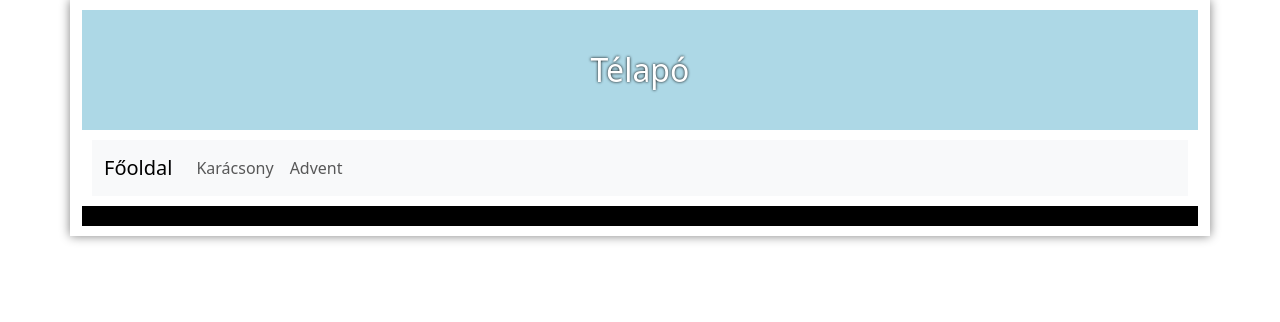
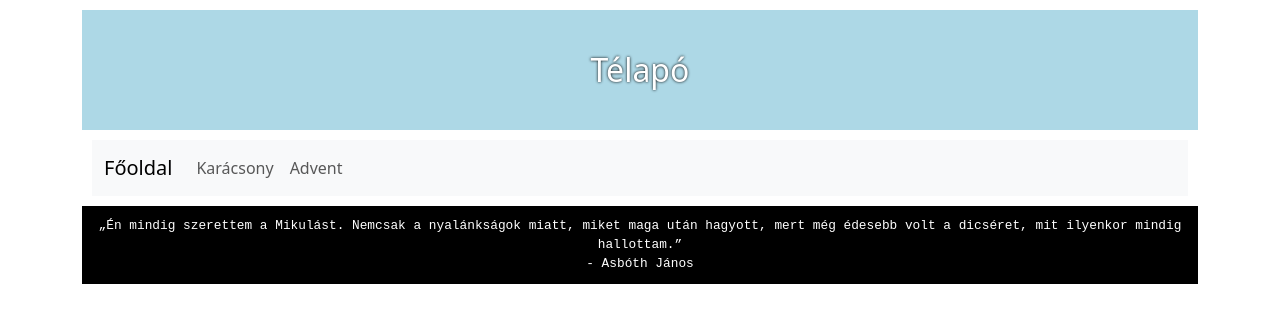
Before and after one commit to UtasiB/teszt1, a plain HTML site: page index.html in a window 1280 px wide. Drawn offline with Linux system fonts and the light colour scheme.

Commit message:
Footer feltöltése és formázása

```diff
--- a/css/style.css
+++ b/css/style.css
@@ -14,10 +14,10 @@ header{
 }
 
 footer{
+    font-family: 'Courier New', Courier, monospace;
     background-color: black;
     color: white;
     font-size: 80%;
-    letter-spacing: 3px;
     text-align: center;
     padding: 10px;
 }
@@ -28,6 +28,5 @@ main{
 
 .container{
     background-color: white;
-    box-shadow: 0 0 10px gray;
     padding: 10px;
 }
--- a/index.html
+++ b/index.html
@@ -34,6 +34,7 @@
             </nav>
         </main>
         <footer>
+            „Én mindig szerettem a Mikulást. Nemcsak a nyalánkságok miatt, miket maga után hagyott, mert még édesebb volt a dicséret, mit ilyenkor mindig hallottam.” <br> - Asbóth János
         </footer>
     </div>
 </body>
```
